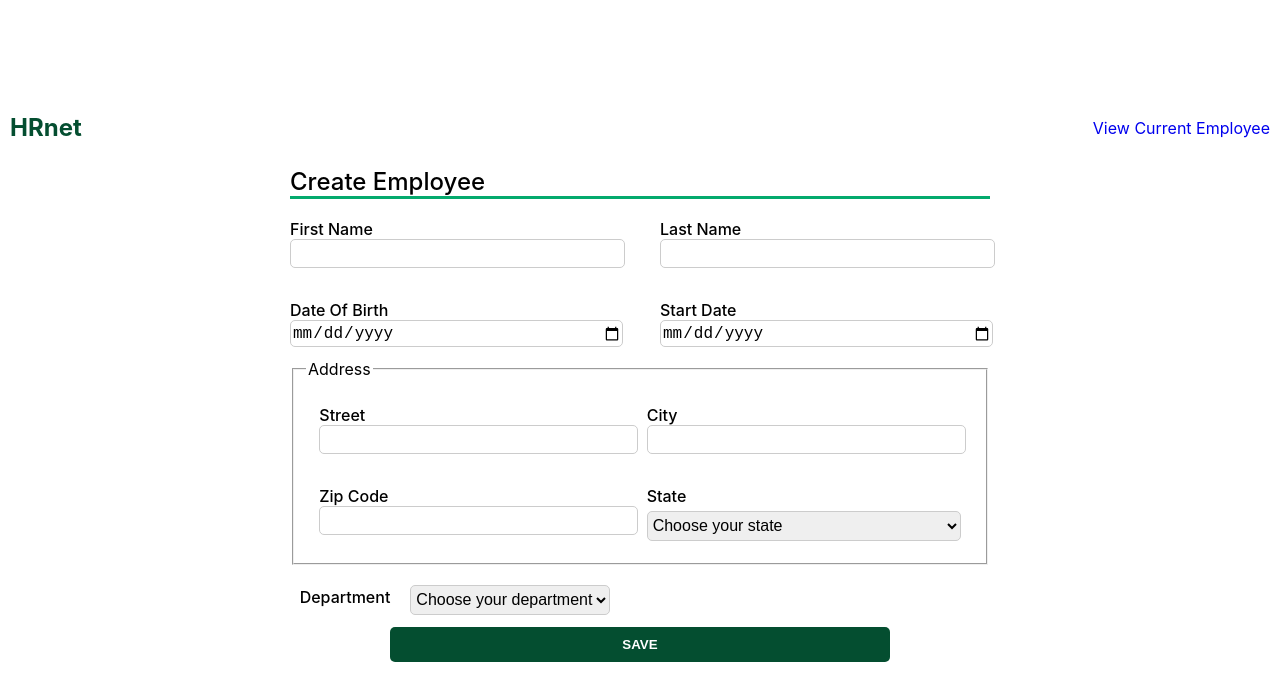
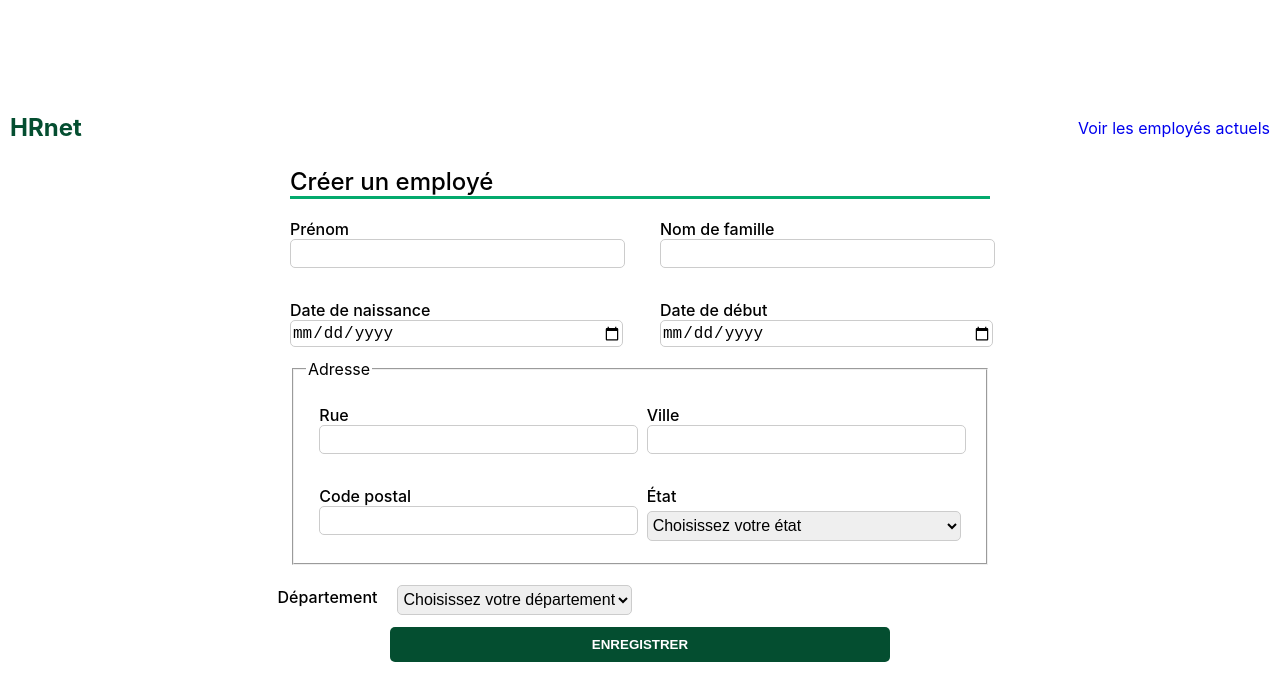
Before and after one commit to SandyTzns/Hrnet, a React (Create React App) app in the folder hrnet/: page / in a window 1280 px wide. Shown: the top 700 px of the page. Built offline with nearby package versions, Linux system fonts and the light colour scheme.

Commit message:
Added JSDoc

```diff
--- a/hrnet/src/components/BasicTable.js
+++ b/hrnet/src/components/BasicTable.js
@@ -6,11 +6,33 @@ import { COLUMNS } from "./columns";
 import "../css/table.css";
 import { NavLink } from "react-router-dom";
 
+/**
+ * Le composant BasicTable rend un tableau des employés actuels.
+ * Il utilise `react-table` pour la création de tableaux et la pagination.
+ *
+ * @component
+ * @example
+ * return (
+ *   <BasicTable />
+ * )
+ */
 export default function BasicTable() {
-  // useSelector to get the employee form the Redux store
+  /**
+   * Utilise useSelector pour obtenir les employés depuis le store Redux.
+   * @returns {Array} La liste des employés.
+   */
   const employees = useSelector((state) => state.employees);
-  //useMemo hook so the data isn't re-render on every rendering
+
+  /**
+   * Utilise le hook useMemo pour éviter que les données ne soient re-rendues à chaque rendu.
+   * @returns {Array} Les colonnes du tableau.
+   */
   const columns = useMemo(() => COLUMNS, []);
+
+  /**
+   * Utilise le hook useMemo pour éviter que les données ne soient re-rendues à chaque rendu.
+   * @returns {Array} Les données des employés.
+   */
   const data = useMemo(() => employees, [employees]);
 
   const tableInstance = useTable(
@@ -21,7 +43,9 @@ export default function BasicTable() {
     usePagination
   );
 
-  // those are fonctions and arrays that the useTable hooks gives us to enable easy table creation
+  /**
+   * Ces fonctions et tableaux sont fournis par le hook useTable pour faciliter la création de tableaux.
+   */
   const {
     getTableProps,
     getTableBodyProps,
@@ -36,7 +60,7 @@ export default function BasicTable() {
 
   return (
     <>
-      <h1>Current Employees</h1>
+      <h1>Employés actuels</h1>
 
       <table {...getTableProps()}>
         <thead>
@@ -54,7 +78,7 @@ export default function BasicTable() {
           {page.length === 0 ? (
             <tr>
               <td className="no-data" colSpan={columns.length}>
-                No data available in the table
+                Aucune donnée disponible dans le tableau
               </td>
             </tr>
           ) : (
@@ -80,11 +104,11 @@ export default function BasicTable() {
       </table>
       <div className="pagination-info">
         {data.length === 0
-          ? "Showing 0 to 0 of 0 entries"
-          : `Showing ${startRow} to ${endRow} of ${data.length} entries`}
+          ? "Affichage de 0 à 0 sur 0 entrées"
+          : `Affichage de ${startRow} à ${endRow} sur ${data.length} entrées`}
       </div>
       <div className="links">
-        <NavLink to="/">Home</NavLink>
+        <NavLink to="/">Accueil</NavLink>
       </div>
     </>
   );
--- a/hrnet/src/components/Form.js
+++ b/hrnet/src/components/Form.js
@@ -7,7 +7,30 @@ import MOCK_DATA from "./MOCK_DATA.json";
 import "../css/form.css";
 import BasicModal from "sandy-modal-plugin/dist/Modal";
 
+/**
+ * Le composant Form est un formulaire qui permet de créer un nouvel employé.
+ * Il gère l'état du formulaire, la soumission du formulaire, et affiche une modal en cas de succès.
+ *
+ * @component
+ * @example
+ * return (
+ *   <Form />
+ * )
+ */
 export default function Form() {
+  /**
+   * L'état initial des données du formulaire.
+   * @typedef {Object} InitialState
+   * @property {string} firstName - Le prénom de l'employé.
+   * @property {string} lastName - Le nom de famille de l'employé.
+   * @property {string} startDate - La date de début de l'employé.
+   * @property {string} department - Le département de l'employé.
+   * @property {string} birthday - La date de naissance de l'employé.
+   * @property {string} street - L'adresse de rue de l'employé.
+   * @property {string} city - La ville de l'employé.
+   * @property {string} state - L'état de l'employé.
+   * @property {string} zipCode - Le code postal de l'employé.
+   */
   const initialState = {
     firstName: "",
     lastName: "",
@@ -19,12 +42,34 @@ export default function Form() {
     state: "",
     zipCode: "",
   };
+
+  /**
+   * L'état des données du formulaire.
+   * @type {InitialState}
+   */
   const [formData, setFormData] = useState(initialState);
+
+  /**
+   * L'état pour gérer l'ouverture/la fermeture de la modale.
+   * @type {boolean}
+   */
   const [isModalOpen, setIsModalOpen] = useState(false);
+
+  /**
+   * L'état pour le message de la modal.
+   * @type {string}
+   */
   const [modalMessage, setModalMessage] = useState("");
 
   const dispatch = useDispatch();
 
+  /**
+   * Gère les événements de changement des champs du formulaire.
+   *
+   * @param {Object} e - L'objet événement.
+   * @param {string} e.target.name - Le nom du champ de saisie.
+   * @param {string} e.target.value - La valeur du champ de saisie.
+   */
   const handleChange = (e) => {
     const { name, value } = e.target;
     setFormData({
@@ -33,13 +78,22 @@ export default function Form() {
     });
   };
 
+  /**
+   * Gère la soumission du formulaire.
+   *
+   * @param {Object} e - L'objet événement.
+   * @description Cette fonction déclenche l'action Redux pour créer un nouvel employé avec les données du formulaire.
+   */
   const Submit = (e) => {
     e.preventDefault();
     setIsModalOpen(true);
-    setModalMessage("Form submitted successfully !");
+    setModalMessage("Formulaire soumis avec succès !");
     dispatch(createNewEmployee(formData));
   };
 
+  /**
+   * Ferme la modal et réinitialise les données du formulaire.
+   */
   const closeModal = () => {
     setIsModalOpen(false);
     setFormData(initialState);
@@ -49,12 +103,12 @@ export default function Form() {
     <div className="employee_form">
       <Nav />
       <div className="container">
-        <h2>Create Employee</h2>
+        <h2>Créer un employé</h2>
         <form onSubmit={Submit}>
           <div className="user-details">
             <div className="input-box">
               <label htmlFor="firstName" className="details">
-                First Name
+                Prénom
               </label>
               <input
                 type="text"
@@ -67,7 +121,7 @@ export default function Form() {
             </div>
             <div className="input-box">
               <label htmlFor="lastName" className="details">
-                Last Name
+                Nom de famille
               </label>
               <input
                 type="text"
@@ -80,7 +134,7 @@ export default function Form() {
             </div>
             <div className="input-box">
               <label className="details" htmlFor="birthday">
-                Date Of Birth
+                Date de naissance
               </label>
               <input
                 type="date"
@@ -94,7 +148,7 @@ export default function Form() {
             </div>
             <div className="input-box">
               <label className="details" htmlFor="date">
-                Start Date
+                Date de début
               </label>
               <input
                 type="date"
@@ -106,10 +160,10 @@ export default function Form() {
               ></input>
             </div>
             <fieldset className="adress">
-              <legend>Address</legend>
+              <legend>Adresse</legend>
               <div className="input-box">
                 <label htmlFor="street" className="details">
-                  Street
+                  Rue
                 </label>
                 <input
                   type="text"
@@ -122,7 +176,7 @@ export default function Form() {
               </div>
               <div className="input-box">
                 <label htmlFor="city" className="details">
-                  City
+                  Ville
                 </label>
                 <input
                   type="text"
@@ -135,7 +189,7 @@ export default function Form() {
               </div>
               <div className="input-box">
                 <label htmlFor="zipCode" className="details">
-                  Zip Code
+                  Code postal
                 </label>
                 <input
                   type="number"
@@ -149,7 +203,7 @@ export default function Form() {
 
               <div className="input-box select-box">
                 <label htmlFor="state" className="details">
-                  State
+                  État
                 </label>
                 <select
                   name="state"
@@ -158,7 +212,7 @@ export default function Form() {
                   onChange={handleChange}
                   required
                 >
-                  <option value="">Choose your state</option>
+                  <option value="">Choisissez votre état</option>
                   {MOCK_DATA.map((option) => (
                     <option key={option.id}>{option.state}</option>
                   ))}
@@ -167,7 +221,7 @@ export default function Form() {
             </fieldset>
             <div id="department-box" className="input-box">
               <label htmlFor="department" className="details">
-                Department
+                Département
               </label>
               <select
                 name="department"
@@ -176,21 +230,28 @@ export default function Form() {
                 onChange={handleChange}
                 required
               >
-                <option value="">Choose your department</option>
+                <option value="">Choisissez votre département</option>
                 {MOCK_DATA.map((opt) => (
                   <option key={opt.id}>{opt.department}</option>
                 ))}
               </select>
-            </div>{" "}
+            </div>
           </div>
           <div className="button">
             <button className="save-btn" type="submit">
-              SAVE
+              ENREGISTRER
             </button>
           </div>
         </form>
       </div>
       {isModalOpen && (
+        /**
+         * Le composant BasicModal affiche un message et un bouton pour fermer la modal.
+         * @component
+         * @param {Object} props - Les propriétés du composant.
+         * @param {Function} props.closeModal - Fonction pour fermer la modal.
+         * @param {string} props.message - Le message à afficher dans la modal.
+         */
         <BasicModal closeModal={closeModal} message={modalMessage} />
       )}
     </div>
--- a/hrnet/src/components/Nav.js
+++ b/hrnet/src/components/Nav.js
@@ -1,13 +1,24 @@
 import React from "react";
 import { NavLink } from "react-router-dom";
 import "../css/nav.css";
+
+/**
+ * Le composant Nav rend la barre de navigation de l'application.
+ * Il contient des liens vers la page d'accueil et la page des employés actuels.
+ *
+ * @component
+ * @example
+ * return (
+ *   <Nav />
+ * )
+ */
 export default function Nav() {
   return (
     <nav>
       <NavLink to="/">
         <h1 className="logo">HRnet</h1>
       </NavLink>
-      <NavLink to="/employees">View Current Employee</NavLink>
+      <NavLink to="/employees">Voir les employés actuels</NavLink>
     </nav>
   );
 }
--- a/hrnet/src/components/columns.js
+++ b/hrnet/src/components/columns.js
@@ -1,41 +1,49 @@
-// Create the columns
-// header = labels of the columns - accessor = a way to associate each columns with the data
-
+/**
+ * Définit les colonnes pour le tableau des employés.
+ *
+ * Chaque objet dans le tableau représente une colonne avec un en-tête et un accessoire.
+ * `Header` est le nom de la colonne et `accessor` est une façon d'associer chaque colonne aux données.
+ *
+ * @constant
+ * @type {Array<Object>}
+ * @property {string} Header - Le nom de la colonne.
+ * @property {string} accessor - Le champ de données associé à la colonne.
+ */
 export const COLUMNS = [
   {
-    Header: "First Name",
+    Header: "Prénom",
     accessor: "firstName",
   },
   {
-    Header: "Last Name",
+    Header: "Nom de famille",
     accessor: "lastName",
   },
   {
-    Header: "Start Date",
+    Header: "Date de début",
     accessor: "startDate",
   },
   {
-    Header: "Department",
+    Header: "Département",
     accessor: "department",
   },
   {
-    Header: "Date of Birth",
+    Header: "Date de naissance",
     accessor: "birthday",
   },
   {
-    Header: "Street",
+    Header: "Rue",
     accessor: "street",
   },
   {
-    Header: "City",
+    Header: "Ville",
     accessor: "city",
   },
   {
-    Header: "State",
+    Header: "État",
     accessor: "state",
   },
   {
-    Header: "Zip Code",
+    Header: "Code postal",
     accessor: "zipCode",
   },
 ];
```
Also changed, not shown: 1 other file (tests, documents, lock files or other folders).
